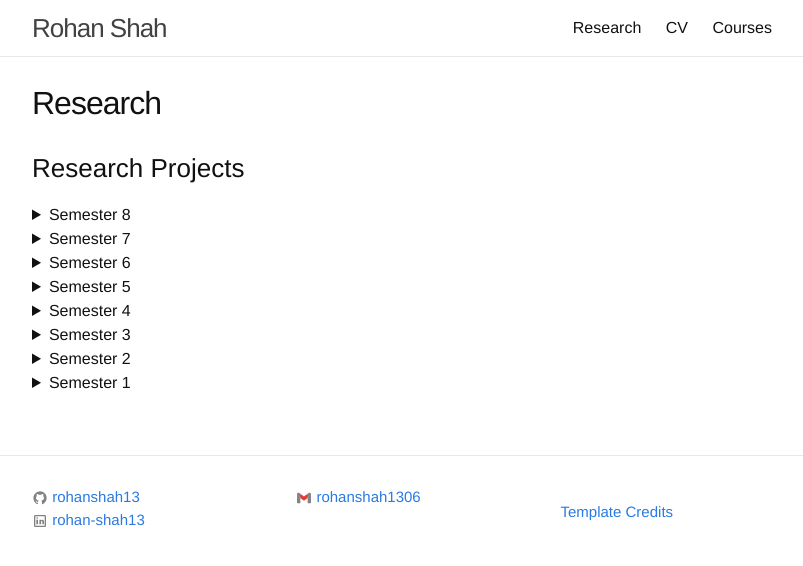
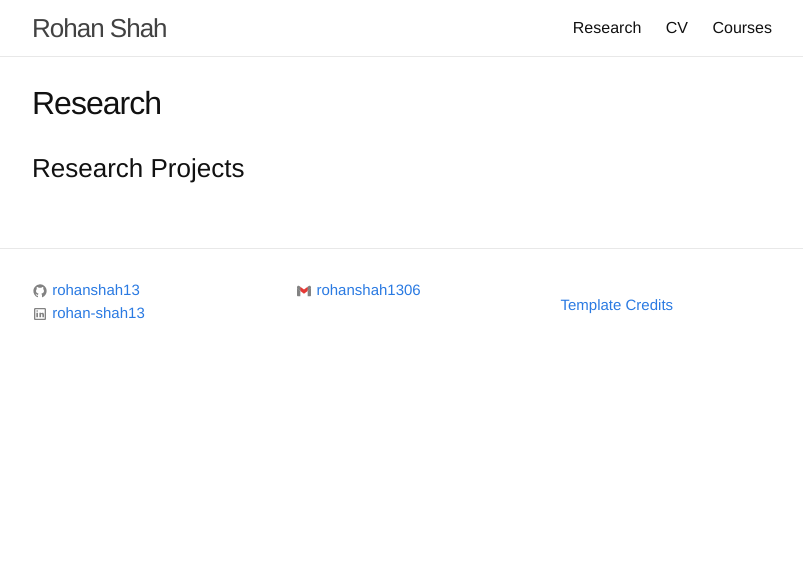
Before and after one commit to rohanshah13/rohanshah13.github.io, a Jekyll site: the page built from _pages/research.md, in a window 1280 px wide. Shown: the top 566 px of the page, without its empty margins (238-1041 px from the left). Built offline with Jekyll 4.4.1, drawn with Linux system fonts in a browser that asks for light colours; comment, search, counter and statistics services are not loaded.

```diff
--- a/_pages/research.md
+++ b/_pages/research.md
@@ -6,61 +6,3 @@ order: 2
 ---
 
 ### Research Projects
-
-<details><summary>Semester 8</summary>
-<p>
-
-#### Hello
-
-</p>
-</details>
-<details><summary>Semester 7</summary>
-<p>
-
-#### Hello
-
-</p>
-</details>
-<details><summary>Semester 6</summary>
-<p>
-
-#### Hello
-
-</p>
-</details>
-<details><summary>Semester 5</summary>
-<p>
-
-#### Hello
-
-</p>
-</details>
-<details><summary>Semester 4</summary>
-<p>
-
-#### Hello
-
-</p>
-</details>
-<details><summary>Semester 3</summary>
-<p>
-
-#### Hello
-
-</p>
-</details>
-<details><summary>Semester 2</summary>
-
-| Course Code | Title |
-| --- | --- |
-| git status | List all new or modified files |
-| git diff | Show file differences that haven't been staged |
-
-</details>
-<details><summary>Semester 1</summary>
-<p>
-
-#### Hello
-
-</p>
-</details>
```
Also changed, not shown: _pages/courses.md (+2 -0 lines).
